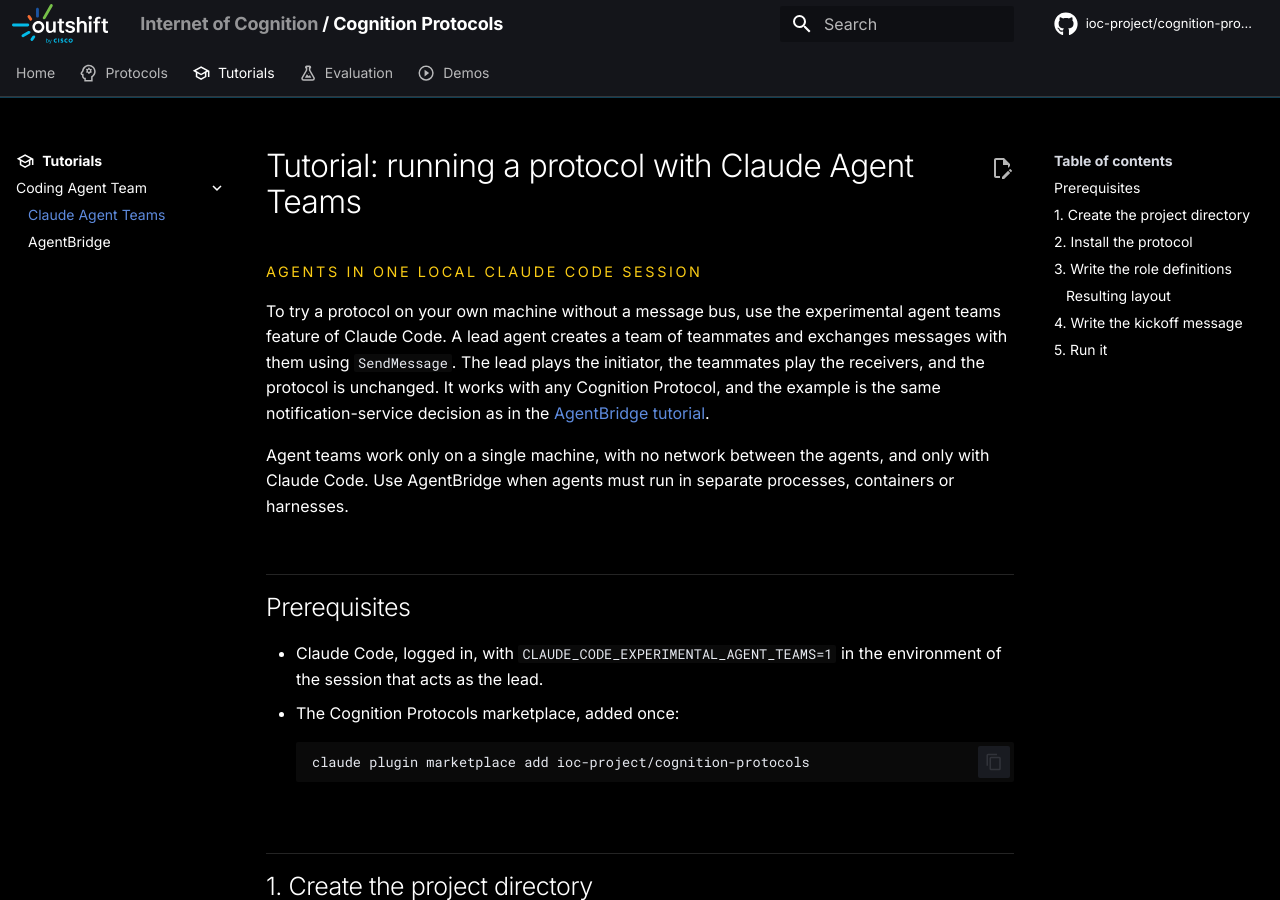
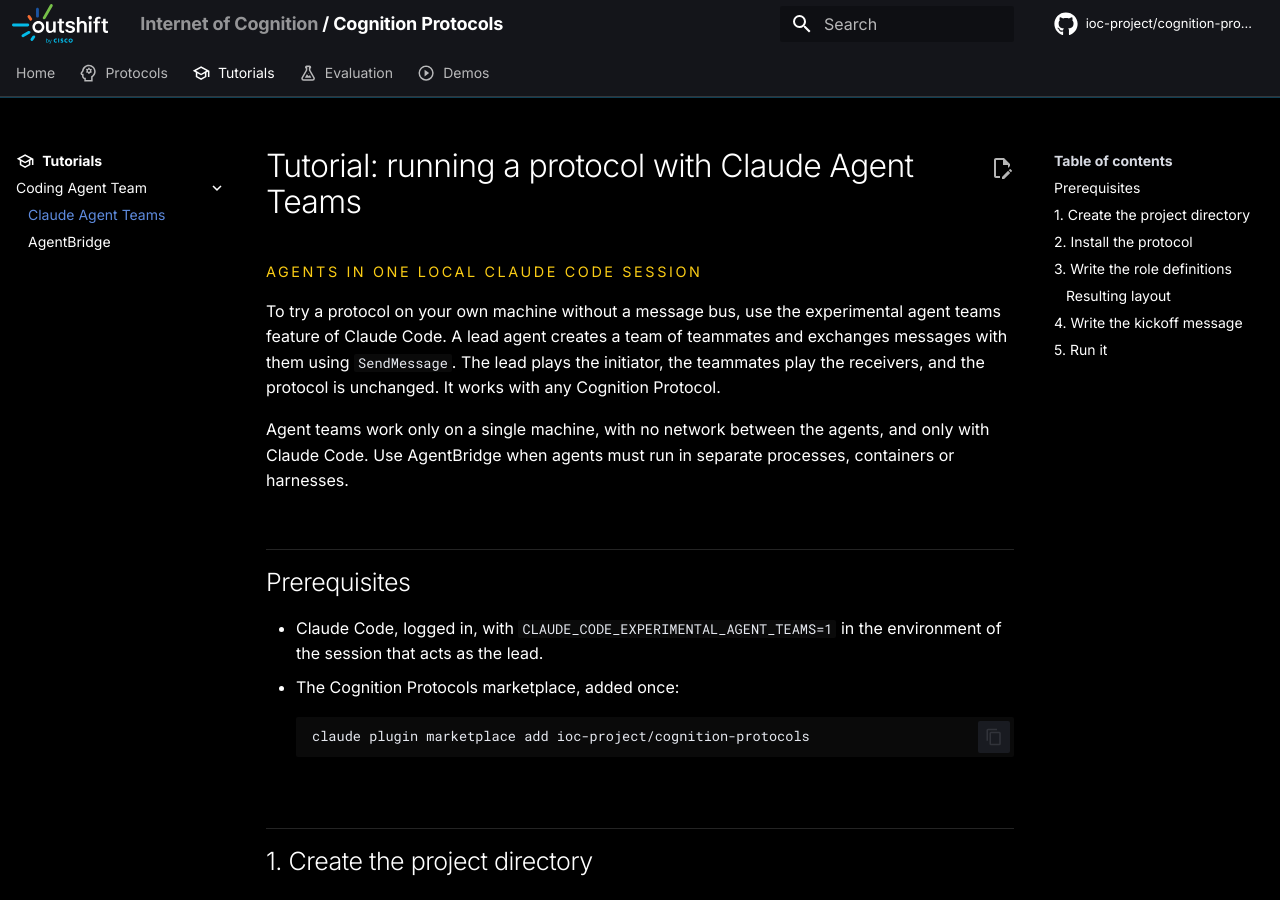
Before and after one commit to ioc-project/cognition-protocols, an MkDocs documentation site: the page built from docs/tutorials/coding-agent-team/agent-teams.md, in a window 1280 px wide and 900 px high. Built offline with MkDocs 1.6.1 and Material for MkDocs 9.7.7, drawn with Linux system fonts in a browser that asks for light colours; comment, search, counter and statistics services are not loaded.

Commit message:
docs: drop the redundant same-decision sentence
Signed-off-by: Mauro Sardara <msardara@cisco.com>

```diff
--- a/docs/tutorials/coding-agent-team/agent-teams.md
+++ b/docs/tutorials/coding-agent-team/agent-teams.md
@@ -6,7 +6,7 @@
 agent teams feature of Claude Code. A lead
 agent creates a team of teammates and exchanges messages with them using `SendMessage`.
 The lead plays the initiator, the teammates play the receivers, and the protocol is unchanged.
-It works with any Cognition Protocol, and the example is the same notification-service decision as in the [AgentBridge tutorial](agentbridge.md).
+It works with any Cognition Protocol.
 
 Agent teams work only on a single machine, with no network between the agents, and only
 with Claude Code. Use AgentBridge when agents must run in separate processes, containers or
```
